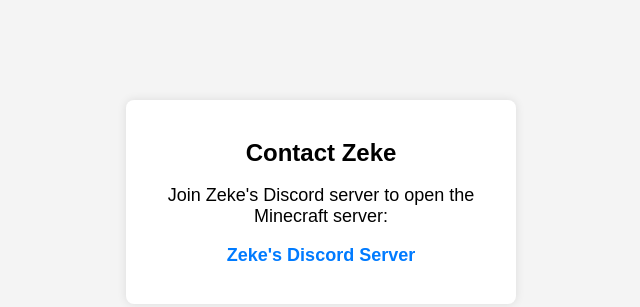
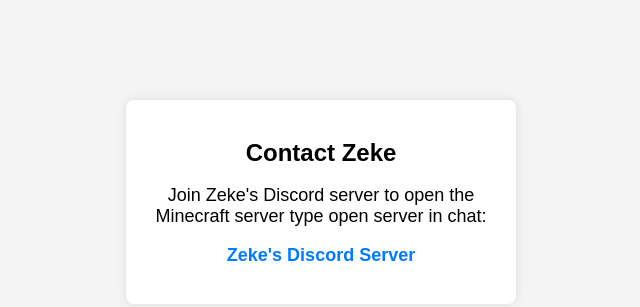
Before and after one commit to zeke-youtube/zeke-web, a plain HTML site: page server.html in a window 1280 px wide. Shown: the part 198-505 px from the top of the page, without its empty margins (319-959 px from the left). Drawn offline with Linux system fonts and the light colour scheme.

Commit message:
Update server.html

```diff
--- a/server.html
+++ b/server.html
@@ -55,7 +55,8 @@
 
 <div class="container">
     <h2>Contact Zeke</h2>
-    <p>Join Zeke's Discord server to open the Minecraft server:</p>
+    <p>Join Zeke's Discord server to open the Minecraft server
+type open server in chat:</p>
     <p><a href="https://discord.gg/xEVKsRvTsb" target="_blank">Zeke's Discord Server</a></p>
 </body>
 </html>
```
